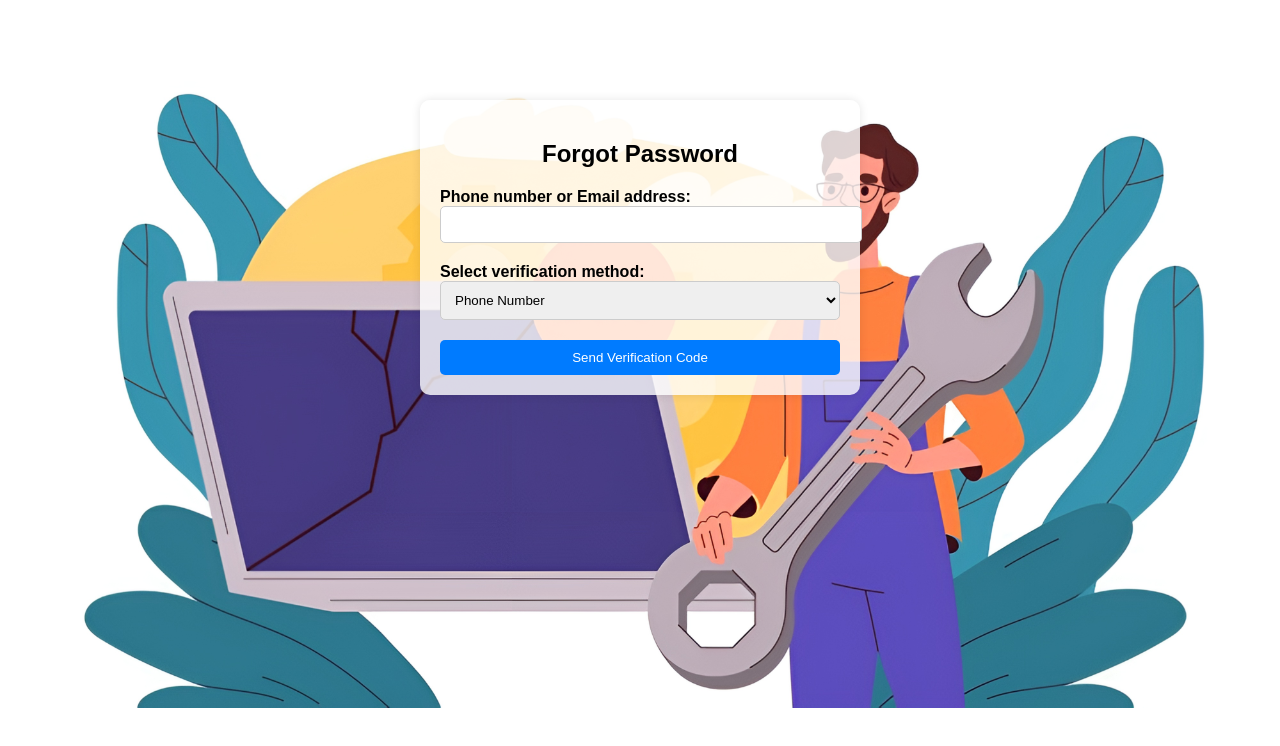
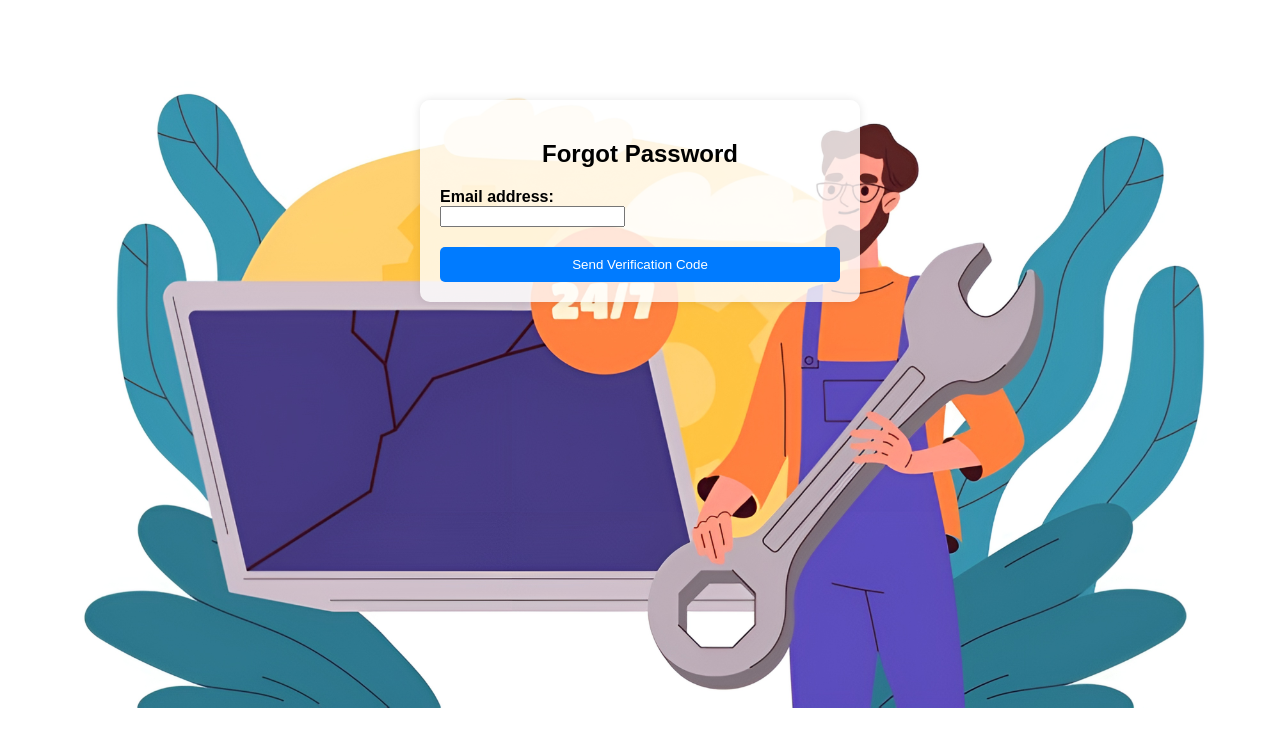
Before and after one commit to sktanvirhasan/FixItFinder, a website: page public/forgetpass.html in a window 1280 px wide. Drawn offline with Linux system fonts and the light colour scheme.

Commit message:
Update forget.html

```diff
--- a/public/forgetpass.html
+++ b/public/forgetpass.html
@@ -12,15 +12,8 @@
     <div id="step1">
       <form id="verification_form" action="#" method="POST">
         <div class="form-group">
-          <label for="email_phone">Phone number or Email address:</label>
-          <input type="text" id="email_phone" name="email_phone" required>
-        </div>
-        <div class="form-group">
-          <label for="verification_method">Select verification method:</label>
-          <select id="verification_method" name="verification_method" required>
-            <option value="phone">Phone Number</option>
-            <option value="email">Email Address</option>
-          </select>
+          <label for="email_phone">Email address:</label>
+          <input type="email" id="email_phone" name="email_phone" required>
         </div>
         <button type="button" onclick="sendVerificationCode()">Send Verification Code</button>
       </form>
@@ -39,12 +32,10 @@
         <div class="form-group">
           <label for="new_password">New Password:</label>
           <input type="password" id="new_password" name="new_password" required>
-          <small>Password must be at least 6 characters long.</small>
         </div>
         <div class="form-group">
           <label for="confirm_password">Confirm New Password:</label>
           <input type="password" id="confirm_password" name="confirm_password" required>
-          <small>Password must be at least 6 characters long.</small>
         </div>
         <button type="button" onclick="submitNewPassword()">Submit New Password</button>
       </form>
```
